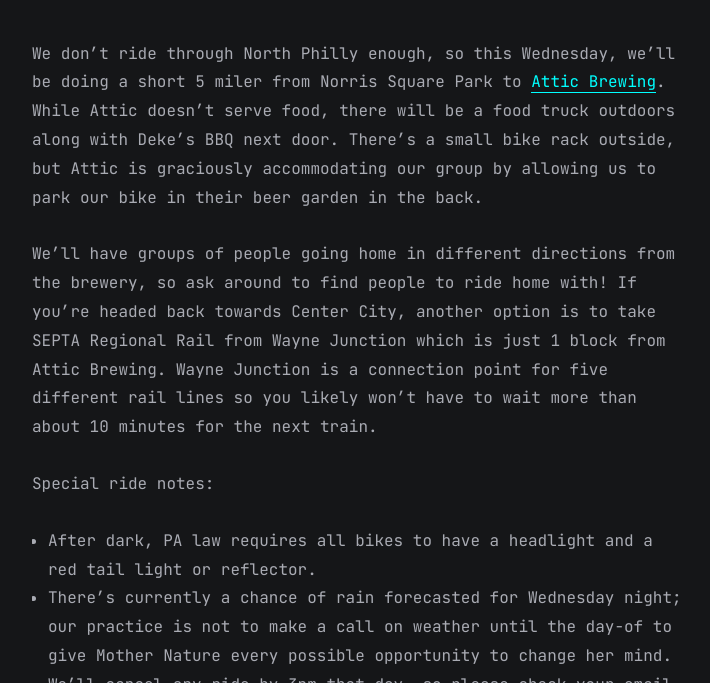
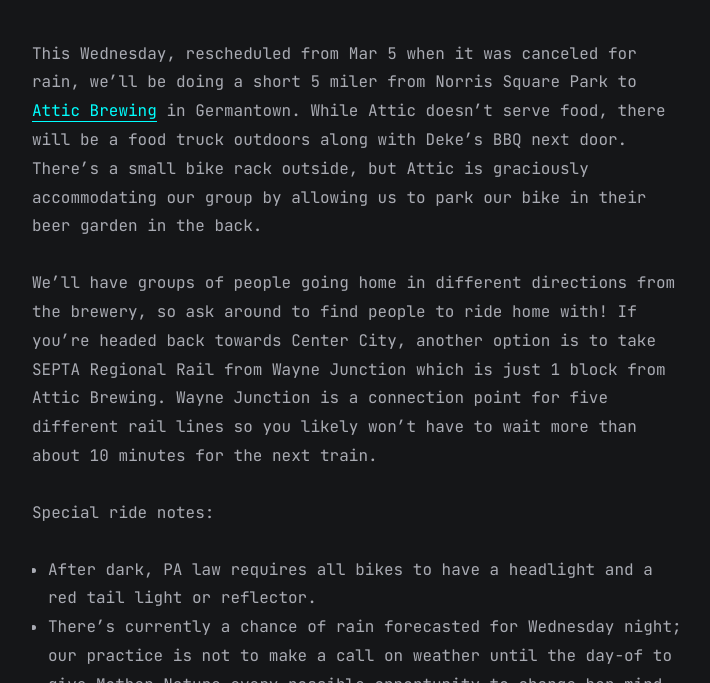
Before and after one commit to wednightrides/wednightrides.github.io, a Jekyll site: the page built from all_collections/_posts/2025-03-05-ride.md, in a window 1280 px wide and 900 px high, scrolled down 790 px, cut to the strip 217-900 px from the top of the window. Shown: the whole strip, without its empty margins (283-993 px from the left). Built offline with Jekyll 4.4.1, drawn with Linux system fonts in a browser that asks for light colours; nearby versions of some CDN libraries.

Commit message:
retry attic

```diff
--- a/all_collections/_posts/2025-03-05-ride.md
+++ b/all_collections/_posts/2025-03-05-ride.md
@@ -18,7 +18,7 @@
 route_image: 2025-03-05_route.png
 ---
 
-We don't ride through North Philly enough, so this Wednesday, we'll be doing a short 5 miler from Norris Square Park to [Attic Brewing](https://www.atticbrewing.com/). While Attic doesn't serve food, there will be a food truck outdoors along with Deke's BBQ next door. There's a small bike rack outside, but Attic is graciously accommodating our group by allowing us to park our bike in their beer garden in the back.
+This Wednesday, rescheduled from Mar 5 when it was canceled for rain, we'll be doing a short 5 miler from Norris Square Park to [Attic Brewing](https://www.atticbrewing.com/) in Germantown. While Attic doesn't serve food, there will be a food truck outdoors along with Deke's BBQ next door. There's a small bike rack outside, but Attic is graciously accommodating our group by allowing us to park our bike in their beer garden in the back.
 
 We'll have groups of people going home in different directions from the brewery, so ask around to find people to ride home with! If you're headed back towards Center City, another option is to take SEPTA Regional Rail from Wayne Junction which is just 1 block from Attic Brewing. Wayne Junction is a connection point for five different rail lines so you likely won't have to wait more than about 10 minutes for the next train.
 
```
Also changed, not shown: other parts of all_collections/_posts/2025-03-05-ride.md (+1 -1 lines).
